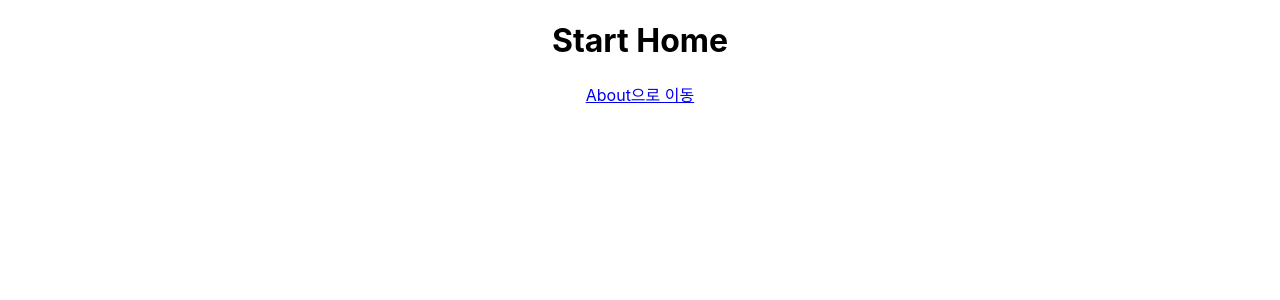
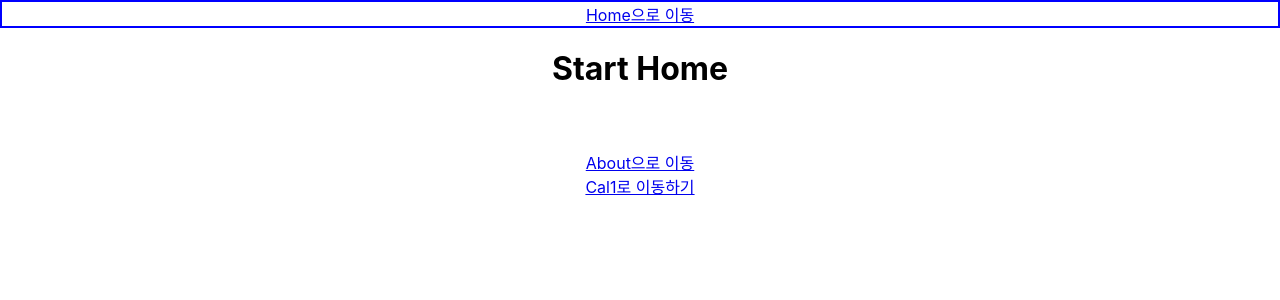
Before and after one commit to Ahn-SooHyun/day_2024.12.08_assignment_01_notice, a React (Create React App) app: page / in a window 1280 px wide. Shown: the top 300 px of the page. Built offline with nearby package versions, Linux system fonts and the light colour scheme.

Commit message:
Feat_2024.12.03_Save_2_13:42 외부 Componet 불러오기

```diff
--- a/src/App.js
+++ b/src/App.js
@@ -1,14 +1,17 @@
 import logo from "./logo.svg";
 import "./App.css";
 import { BrowserRouter, Link, Route, Routes } from "react-router-dom";
+import Calc1 from "./comp/calc/Study_01";
 
 function App() {
   return (
     <div className="App">
       <BrowserRouter>
+        <About />
         <Routes>
           <Route path={"/"} element={<Home />} />
           <Route path={"/about"} element={<About />} />
+          <Route path={"/cal1"} element={<Calc1 />} />
         </Routes>
       </BrowserRouter>
     </div>
@@ -19,15 +22,18 @@ function Home() {
   return (
     <div>
       <h1>Start Home</h1>
+      <br />
+      <br />
       <Link to="/about">About으로 이동</Link>
+      <br />
+      <Link to="/cal1">Cal1로 이동하기</Link>
     </div>
   );
 }
 
 function About() {
   return (
-    <div>
-      <h1>About 입니다.</h1>
+    <div style={{ border: "2px blue solid" }}>
       <Link to="/">Home으로 이동</Link>
     </div>
   );
--- /dev/null
+++ b/src/comp/calc/Study_01.js
@@ -0,0 +1,7 @@
+export default function Study() {
+  return (
+    <div>
+      <h1>Study_01</h1>
+    </div>
+  );
+}
```
